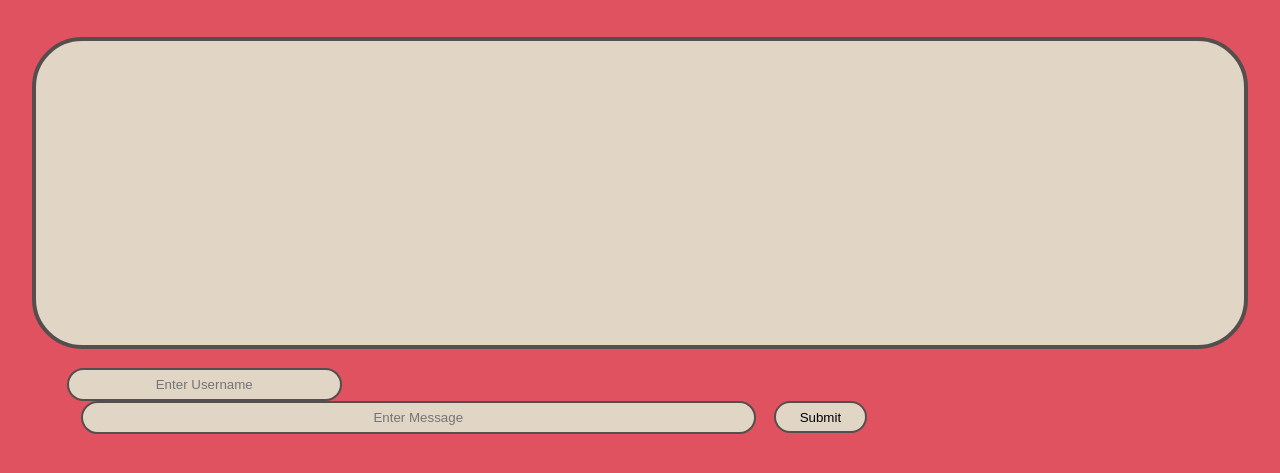
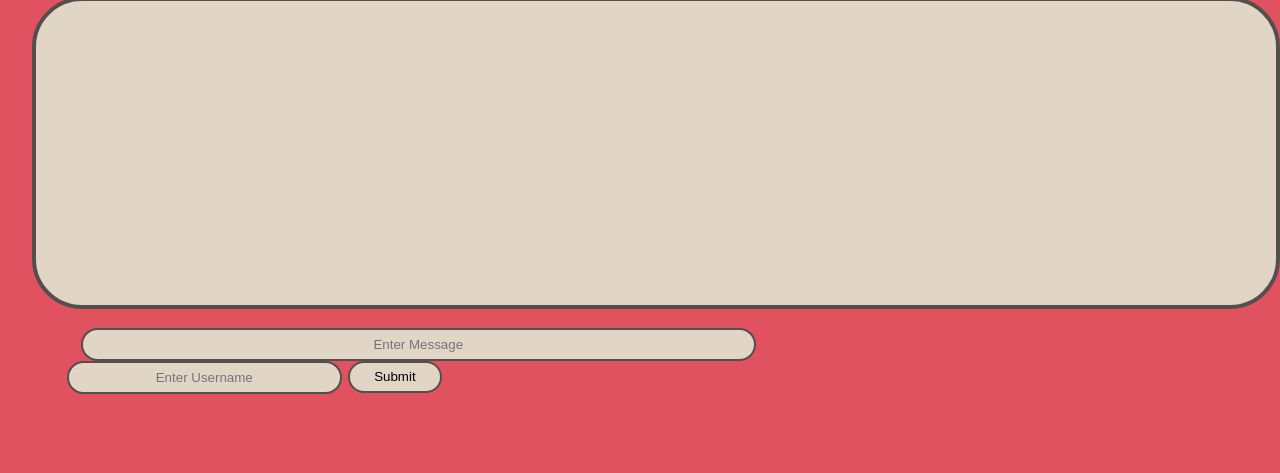
Before and after one commit to Luekerc/JCC, a plain HTML site: page index.html in a window 1280 px wide. Shown: the part 151-624 px from the top of the page. Drawn offline with Linux system fonts and the light colour scheme; no server answers; a web font is replaced by a local one.

Commit message:
media queries added

```diff
--- a/index.html
+++ b/index.html
@@ -14,20 +14,12 @@
     <div class="header">HipstAfari ChatteRbox</div>
 
     <div id="chatbox"> </div>
-      <div class="usernamesubmitbox">
+      <div id="usernamemessagesubmit">
+        <input id="messagebox" type="text" placeholder="Enter Message">
         <input id="usernamebox" type="text" placeholder="Enter Username">
-
-        <input id="messagebox" type="text" placeholder="Enter Message">
-
-        <input type="submit" id="submit" value="Submit" />
-
+        <input type="submit" class="submit" value="Submit" />
+      </div>
        <!--  <button id="submit" type="button">Submit</button> -->
-
-        </div>
-
-
-
-
     <script src="scripts/jquery.min.js"></script>
     <script src="scripts/lodash.min.js"></script>
     <script src="scripts/main.js"></script>
--- a/styles/main.css
+++ b/styles/main.css
@@ -3,7 +3,8 @@
 	font-size: 40px;
 	font-family: 'Orbitron', sans-serif;
 	padding: 1em 0 1em 0;
-	margin: .5em 8em 0 8em;
+	margin: .5em 1em 0 1em;
+/*	margin: .5em 8em 0 8em; save this for when you go to full screen*/
 	color: rgb(84,79,76);
 	font-weight: bold;
 	background-color: rgb(225,213,197);
@@ -15,26 +16,25 @@
 body {
 	background-color:rgb(224,82,96);
 	color: rgb(84,79,76);
+	text-align: left;
 
 
 }
 #chatbox{
-
-	height: 19em;
-	border: solid 4px rgb(84,79,76);
-	/*margin: 10px auto;*/
+	height: 13em;
+    border: solid 4px rgb(84,79,76);
 	font-family: 'droid sans' serif;
 	padding: 0 1em 0 1em;
 	overflow: scroll;
-	margin-right: 2em;
+/*	margin-right: 2em;*/
 	margin-left: 2em;
 	font-size: 1em;
 	color: black;
 	background-color: rgb(225,213,197);
 	border-radius: 50px;
-	/*position: relative;*/
 }
-.usernamesubmitbox {
+
+#usernamemessagesubmit {
 	margin-left: 3em;
 	margin-top: 1em;
 	font-family: 'droid sans' serif;
@@ -51,33 +51,27 @@ body {
 	font-family: 'droid sans' serif;
 	height: 2em;
 	width: 20em;
-
-
 }
 #messagebox {
 	text-align: center;
-	margin-left: 1.75em;
+	margin-left: .75em;
 	background-color: rgb(225,213,197);
-	width: 50em;
+	width: 20em;
+	height: 10em;
 	border: solid 2px rgb(84,79,76);
 	border-radius: 50px;
 	font-family: 'droid sans' serif;
-	height: 2em;
-
-
+/*	display: block; *//*hide this on wide screen*/
 }
-#submit {
+.submit {
 	text-align: center;
-
 	background-color: rgb(225,213,197);
-	display: inline-block;
 	border-radius: 50px;
 	width: 7em;
-	margin-left: 1em;
 	border: solid 2px rgb(84,79,76);
 	font-family: 'droid sans' serif;
 	height: 2.4em;
-
+	display: block;
 }
 
 .row {
@@ -89,12 +83,86 @@ color: rgb(84,79,76);
 .onscreenusername {
 	padding-left: 1em;
 	margin-left: 1em;
+/*	float: left;*/
+}
+
+.message {
+	margin-left: 1em;/*delete for wider screen*/
+	padding-left: 1em;/*delete for wider screen*/
+	/*float: left;*/
+}
+.timestamp {
+	text-align: center;
+	font-size: 10px;
+	padding-top: 1em;/*delete this on wider screen*/
+/*	text-align: right;*/
+}
+
+@media (max-width: 480px){
+	#messagebox{
+		display: block;
+	}
+}
+
+@media (min-width: 480px) {
+
+.header {
+	margin: .5em 8em 0 8em;
+}
+
+#chatbox{
+	height: 19em;
+}
+
+
+.submit{
+	float: left;
+	margin-left: 7em;
+}
+
+.onscreenusername {
 	float: left;
 }
 
+
+.timestamp {
+	font-size: 10px;
+	padding-top: 1em;
+	text-align: right;
+}
+}
+
+@media (max-width: 768px){
+	.submit{
+		display: block;
+		margin-left: 7em;
+	}
+}
+
+@media (min-width: 768px) {
+
 .message {
+	margin-left: 0;
+	padding-left: 0;
 	float: left;
 }
-.timestamp {
-	text-align: right;
+#messagebox {
+	text-align: center;
+	margin-left: 1.75em;
+	width: 50em;
+	height: 2em;
+	float: left;
+
 }
+.submit{
+	margin-left: 2em;
+}
+@media (min-width: 1040px){
+.submit{
+		float: left;
+		margin-left: 0.5em;
+	}
+#usernamebox{
+		float: left;
+	}
+}
```
